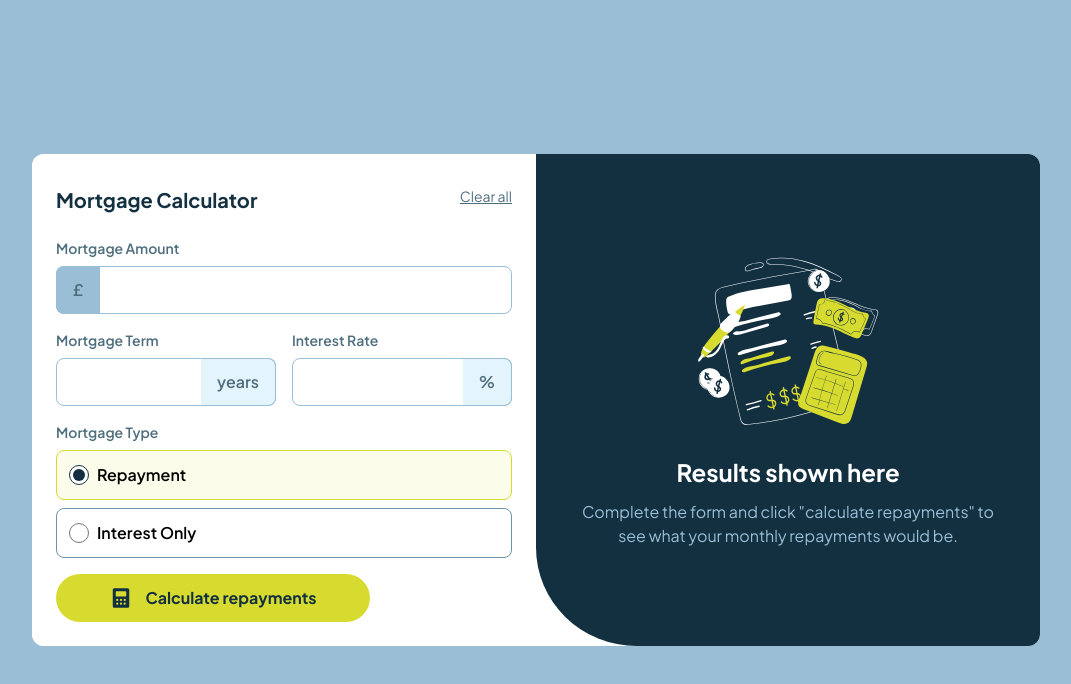
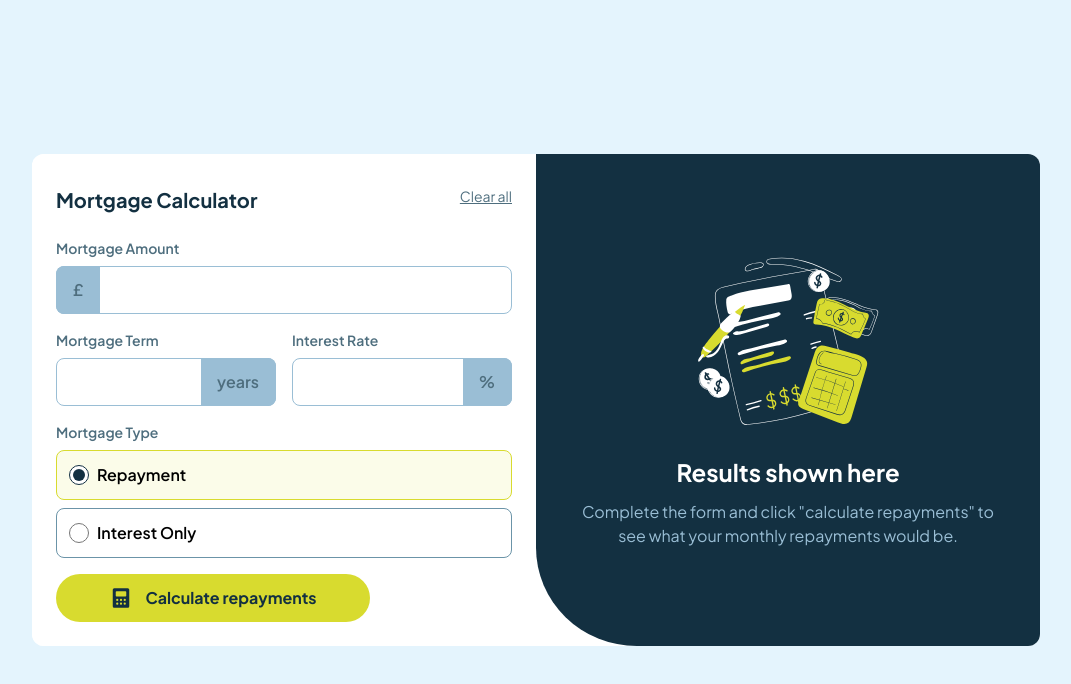
Before and after one commit to jambanix/frontendmentor_mortgage-repayment-calculator, a React (Vite) app: page / in a window 1280 px wide. Shown: the top 684 px of the page, without its empty margins (104-1175 px from the left). Built offline with nearby package versions, Linux system fonts and the light colour scheme.

Commit message:
tweak background color on input and page body

```diff
--- a/src/App.jsx
+++ b/src/App.jsx
@@ -49,7 +49,7 @@ function App() {
   return (
     <>
       <main>
-        <div className="flex items-center justify-center w-full min-h-screen bg-slate-300">
+        <div className="flex items-center justify-center w-full min-h-screen bg-slate-100">
           <div className="grid grid-rows-[min-content_min-content] grid-cols-1 lg:grid-rows-1 lg:grid-cols-2 w-full max-w-[688px] lg:max-w-[1008px] lg:w-[1008px] bg-white rounded-xl">
             <Form onClear={handleClear} onSubmit={handleSubmit}/>
             <Results result={result} />
--- a/src/components/Input.jsx
+++ b/src/components/Input.jsx
@@ -29,7 +29,7 @@ export const Input = forwardRef(
           return `rounded-r-lg border-r border-b border-t ${
             isFocusing
               ? "border-t-lime border-b-lime border-r-lime bg-lime text-slate-900"
-              : "border-t-slate-300 border-b-slate-300 border-r-slate-300 bg-slate-100"
+              : "border-t-slate-300 border-b-slate-300 border-r-slate-300 bg-slate-300"
           }`;
         }
       } else {
```
